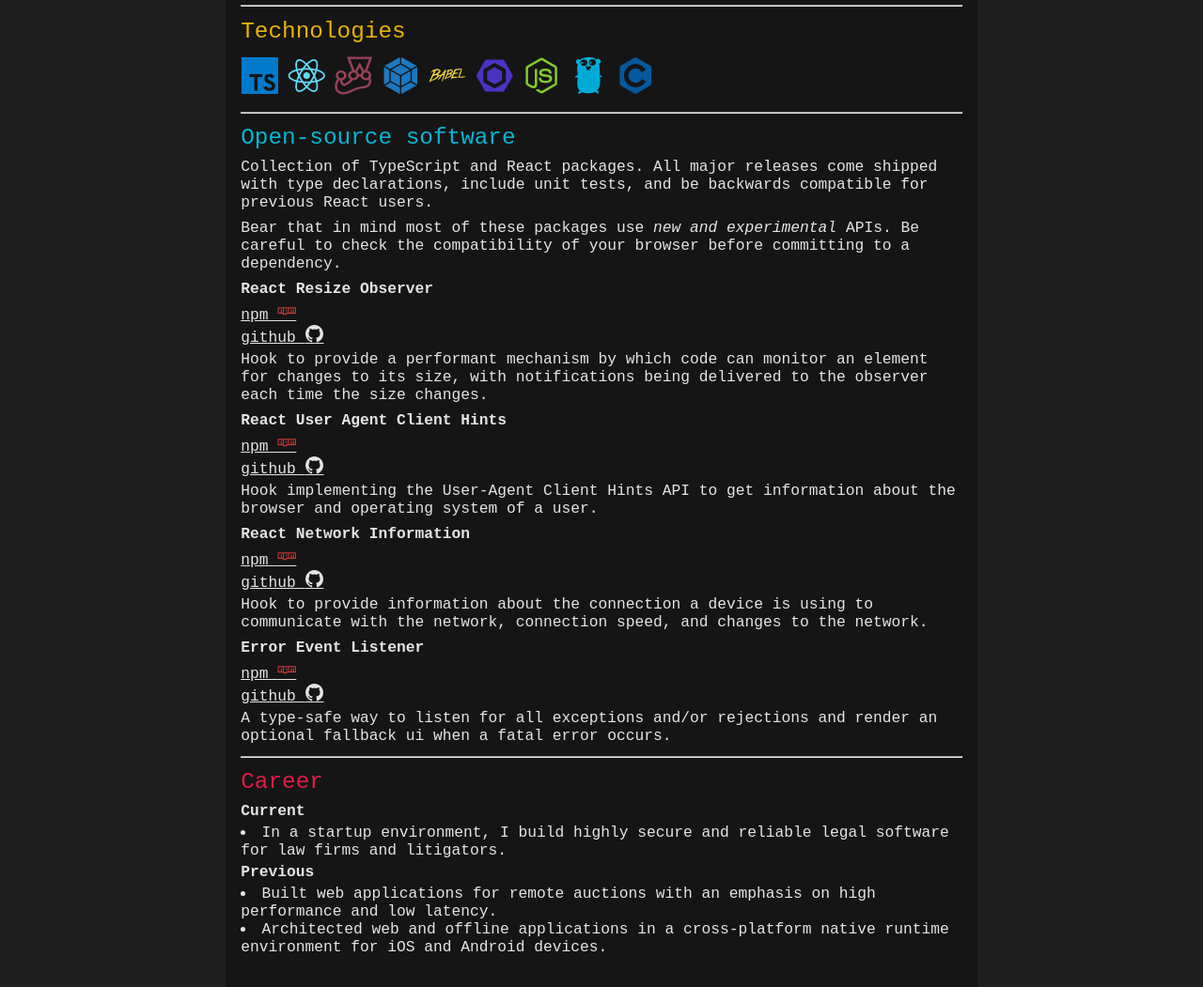
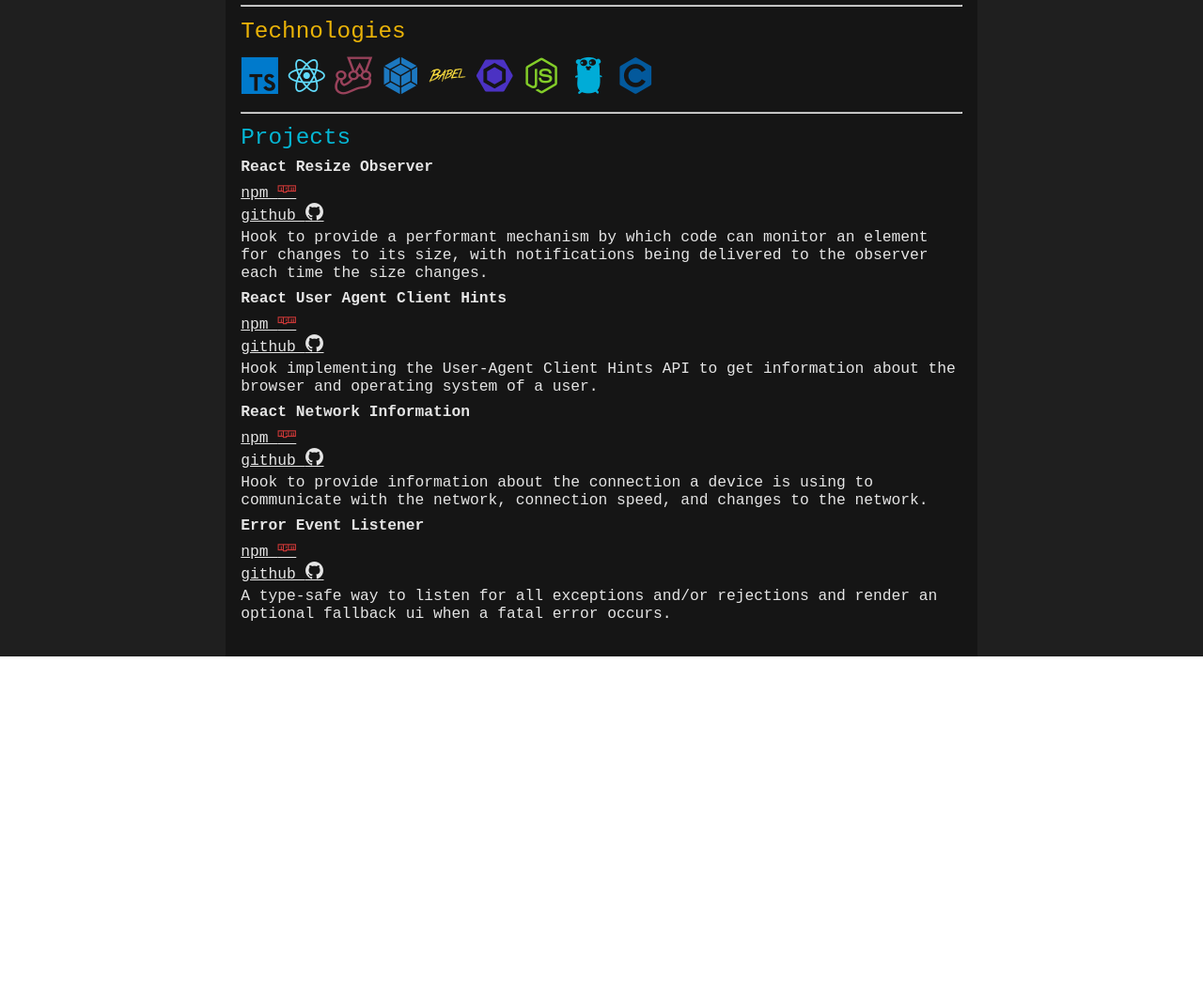
Before and after one commit to zakarynichols/zaknichols.com, a website: page index.html in a window 1280 px wide. Shown: the part 145-1196 px from the top of the page at 94% size. After the commit the page ends 844 px from the top, so only its background shows below. Drawn offline with Linux system fonts and the light colour scheme; files whose address does not match are found by name.

Commit message:
edit template

```diff
--- a/index.html
+++ b/index.html
@@ -47,17 +47,7 @@
           <hr />
 
           <section class="text-white">
-            <h2 class="open-source light-font-weight">Open-source software</h2>
-            <p>
-              Collection of TypeScript and React packages. All major releases
-              come shipped with type declarations, include unit tests, and be
-              backwards compatible for previous React users.
-            </p>
-            <p>
-              Bear that in mind most of these packages use
-              <i>new and experimental</i> APIs. Be careful to check the
-              compatibility of your browser before committing to a dependency.
-            </p>
+            <h2 class="open-source light-font-weight">Projects</h2>
 
             <h4>React Resize Observer</h4>
             <a href="https://www.npmjs.com/package/react-dom-resize-observer"
@@ -126,28 +116,6 @@
               render an optional fallback ui when a fatal error occurs.
             </p>
           </section>
-
-          <hr />
-
-          <section class="text-white">
-            <h2 class="employment light-font-weight">Career</h2>
-            <h4>Current</h4>
-            <li>
-              In a startup environment, I build highly secure and reliable legal
-              software for law firms and litigators.
-            </li>
-
-            <h4>Previous</h4>
-            <li>
-              Built web applications for remote auctions with an emphasis on
-              high performance and low latency.
-            </li>
-
-            <li>
-              Architected web and offline applications in a cross-platform
-              native runtime environment for iOS and Android devices.
-            </li>
-          </section>
         </main>
       </div>
     </div>
--- a/package.json
+++ b/package.json
@@ -1,6 +1,6 @@
 {
   "main": "./dist/index.js",
-  "homepage": "https://zaknichols.com",
+  "homepage": "https://zakarynichols.com",
   "devDependencies": {
     "gh-pages": "^4.0.0",
     "typescript": "^4.7.2"
```
